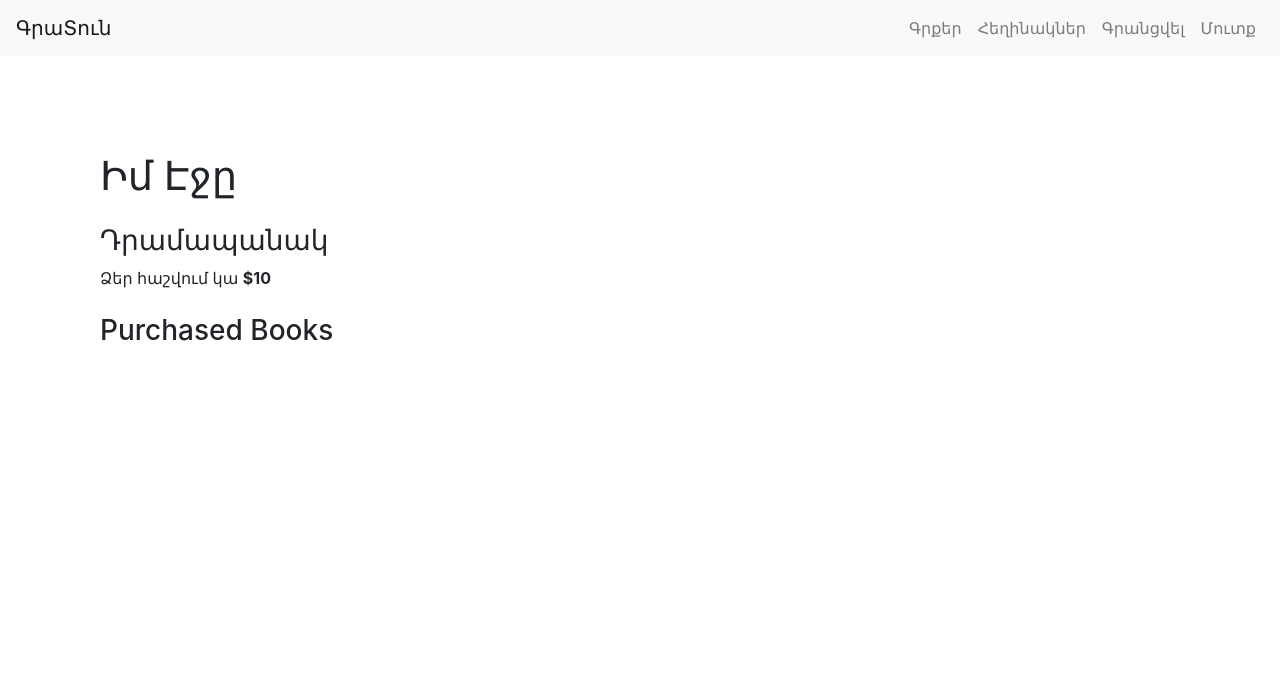
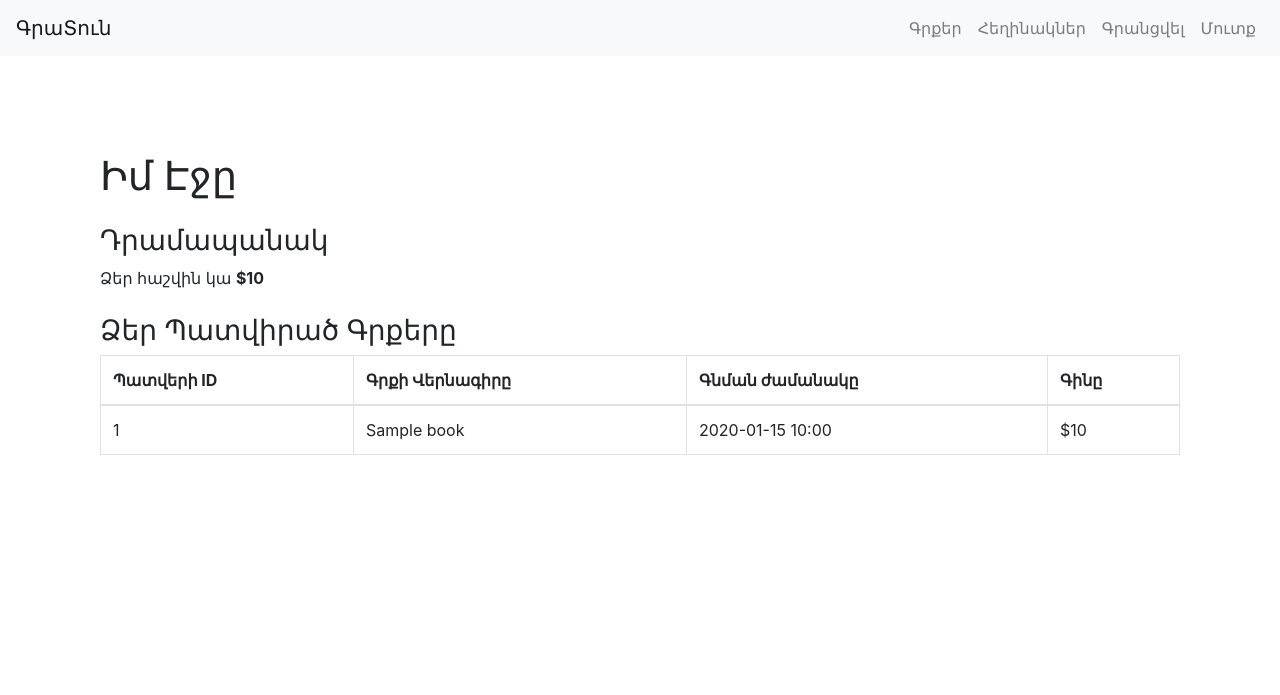
Before and after one commit to Arm018/BooksAuthorsSymfony, a Symfony app: template templates/account/index.html.twig in a window 1280 px wide. Shown: the top 695 px of the page. Run offline with Twig, Linux system fonts and the light colour scheme; the template is opened without the code that fills it: most values are stand-ins (such as "Sample title", 1, 10 or a date in 2020); some libraries are stand-ins or nearby versions.

Commit message:
IN the Account showing the Orders for user

```diff
--- a/templates/account/index.html.twig
+++ b/templates/account/index.html.twig
@@ -8,38 +8,38 @@
 
         <div class="my-4">
             <h3>Դրամապանակ</h3>
-            <p>Ձեր հաշվում կա <strong>${{ balance }}</strong></p>
+            <p>Ձեր հաշվին կա <strong>${{ balance }}</strong></p>
         </div>
 
         <div class="my-4">
-            <h3>Purchased Books</h3>
+            <h3>Ձեր Պատվիրած Գրքերը</h3>
 
-{#            {% if orders is not empty %}#}
-{#                <table class="table table-bordered">#}
-{#                    <thead>#}
-{#                    <tr>#}
-{#                        <th>Order ID</th>#}
-{#                        <th>Book Title</th>#}
-{#                        <th>Purchase Date</th>#}
-{#                        <th>Price</th>#}
-{#                    </tr>#}
-{#                    </thead>#}
-{#                    <tbody>#}
-{#                    {% for order in orders %}#}
-{#                        {% for item in order.orderItems %}#}
-{#                            <tr>#}
-{#                                <td>{{ order.id }}</td>#}
-{#                                <td>{{ item.book.title }}</td>#}
-{#                                <td>{{ order.createdAt|date('Y-m-d H:i') }}</td>#}
-{#                                <td>{{ item.price }} credits</td>#}
-{#                            </tr>#}
-{#                        {% endfor %}#}
-{#                    {% endfor %}#}
-{#                    </tbody>#}
-{#                </table>#}
-{#            {% else %}#}
-{#                <p>You have not purchased any books yet.</p>#}
-{#            {% endif %}#}
+            {% if orders is not empty %}
+                <table class="table table-bordered">
+                    <thead>
+                    <tr>
+                        <th>Պատվերի ID</th>
+                        <th>Գրքի Վերնագիրը</th>
+                        <th>Գնման ժամանակը</th>
+                        <th>Գինը</th>
+                    </tr>
+                    </thead>
+                    <tbody>
+                    {% for order in orders %}
+                        {% for item in order.orderItems %}
+                            <tr>
+                                <td>{{ order.id }}</td>
+                                <td>{{ item.book.title }}</td>
+                                <td>{{ order.createdAt|date('Y-m-d H:i') }}</td>
+                                <td>${{ item.price }}</td>
+                            </tr>
+                        {% endfor %}
+                    {% endfor %}
+                    </tbody>
+                </table>
+            {% else %}
+                <p>Դուք չունեք պատվիրած գրքեր․</p>
+            {% endif %}
         </div>
     </div>
 {% endblock %}
```
Also changed, not shown: src/Controller/AccountController.php (+12 -0 lines), src/Entity/Order.php (+7 -6 lines).
